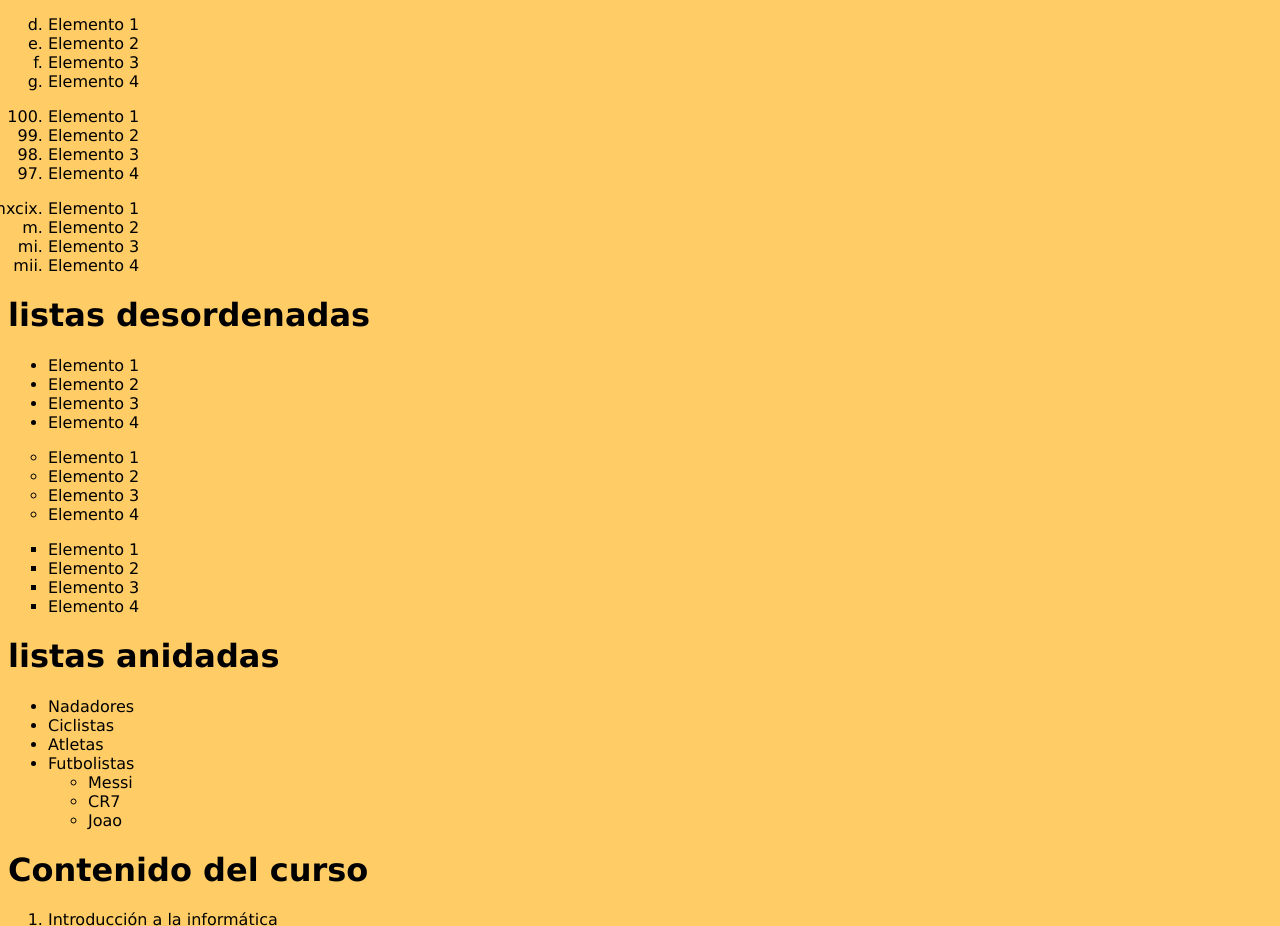
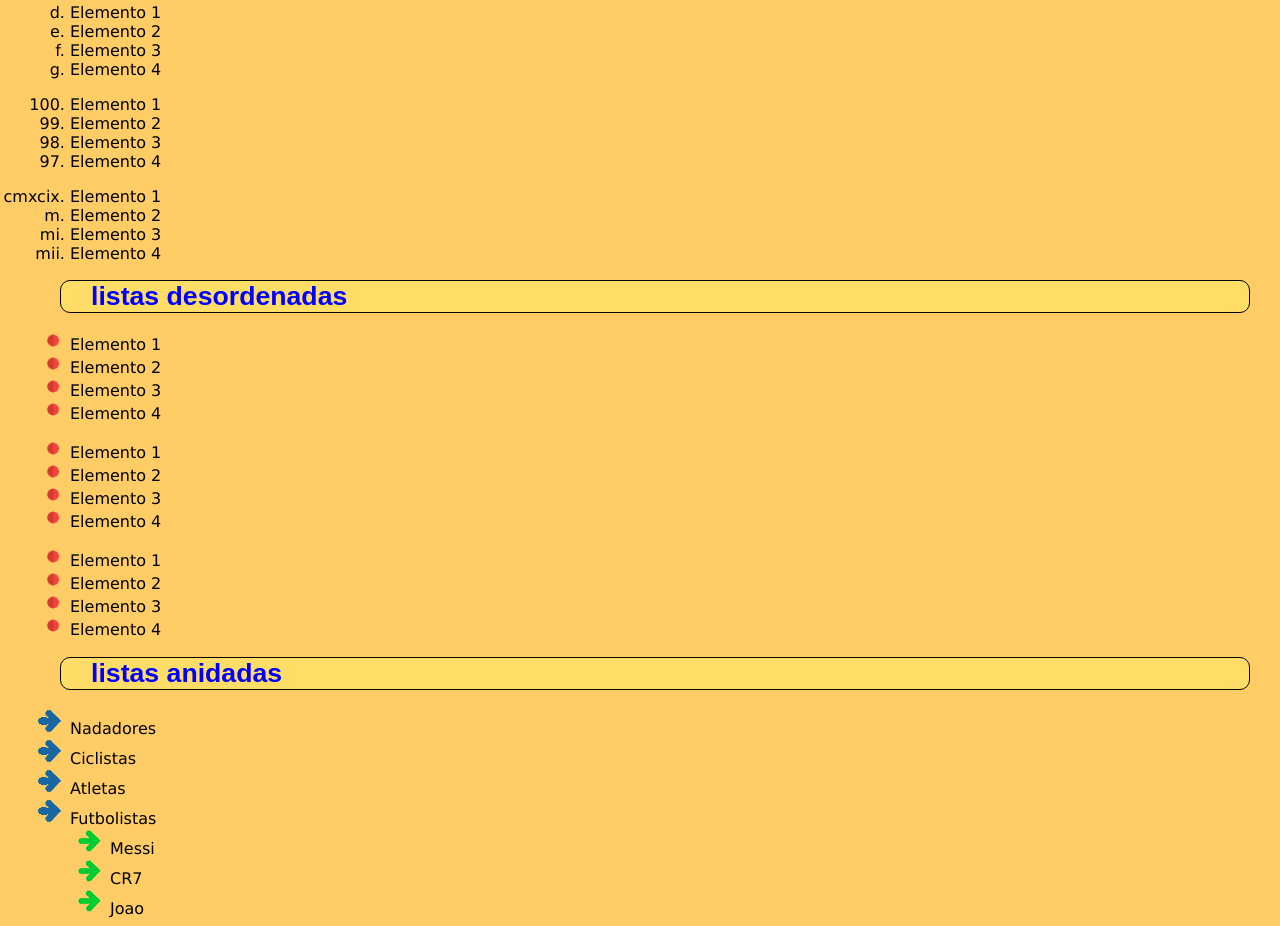
Before and after one commit to jlopezlopez/lmsgi, a plain HTML site: page ej2-listas/listas.html in a window 1280 px wide. Shown: the part 413-1339 px from the top of the page. Drawn offline with Linux system fonts and the light colour scheme.

Commit message:
cambios de clase

```diff
--- a/ej1/css/estilos.css
+++ b/ej1/css/estilos.css
@@ -29,7 +29,7 @@ background: radial-gradient(10%, ellipse farthest-corner, #66f
         font-size: 14pt;
     }
     h1 {
-    	font-family: Arial;
+    	font-family: "prueba";
     	font-size: 20pt;
         text-transform: capitalize;
         text-shadow: 2px 3px 1px gray;
--- a/ej2-listas/css/estilos.css
+++ b/ej2-listas/css/estilos.css
@@ -4,4 +4,43 @@ body {
         font-size: 12pt;
         color:black;
         background-color: #FFCC66;
+        margin: 30px;
 }
+h1
+{
+	background-color: #ffdd66;
+	font-size: 20pt;
+	font-family: arial;
+	color: blue;
+	border: 1px black solid;
+	border-radius: 10px;
+	margin-left: 30px;
+	padding-left: 30px;
+}
+
+/*
+ul {
+	list-style-image: url("../img/flecha-azul.png");
+}
+*/
+
+.punto {
+	list-style-image: url("../img/punto-rojo.png");
+}
+.uno {
+	list-style-image: url("../img/flecha-azul.png");
+}
+
+.dos {
+	list-style-image: url("../img/flecha-verde.png");
+}
+
+ol#romano {
+	list-style-type: lower-roman;
+}
+ol#letra {
+	list-style-type: lower-alpha;
+}
+ol#decimal {
+	list-style-type: decimal;
+}
--- a/ej2-listas/listas.html
+++ b/ej2-listas/listas.html
@@ -25,50 +25,50 @@
             <dd>Coorganización sin ánimo de lucro dedicada a la creación de software libre</dd>
     </dl>
    <h1>listas ordenadas</h1>
-    <ol type="a" start="4">
+    <ol id="letra" start="4">
         <li>Elemento 1</li>
         <li>Elemento 2</li>
         <li>Elemento 3</li>
         <li>Elemento 4</li>
     </ol>
-    <ol type="1" start="100" reversed="reversed">
+    <ol id="decimal" start="100" reversed="reversed">
         <li>Elemento 1</li>
         <li>Elemento 2</li>
         <li>Elemento 3</li>
         <li>Elemento 4</li>
     </ol>
-    <ol type="i" start="999">
+    <ol id="romano" start="999">
         <li>Elemento 1</li>
         <li>Elemento 2</li>
         <li>Elemento 3</li>
         <li>Elemento 4</li>
     </ol>
    <h1>listas desordenadas</h1>
-    <ul type="disc">
+    <ul class="punto">
         <li>Elemento 1</li>
         <li>Elemento 2</li>
         <li>Elemento 3</li>
         <li>Elemento 4</li>
     </ul>
-    <ul type="circle">
+    <ul  class="punto">
         <li>Elemento 1</li>
         <li>Elemento 2</li>
         <li>Elemento 3</li>
         <li>Elemento 4</li>
     </ul>
-    <ul type="square">
+    <ul  class="punto">
         <li>Elemento 1</li>
         <li>Elemento 2</li>
         <li>Elemento 3</li>
         <li>Elemento 4</li>
     </ul>
    <h1>listas anidadas</h1>
-       <ul>
+       <ul  class="uno">
            <li>Nadadores</li>
            <li>Ciclistas</li>
            <li>Atletas</li>
            <li>Futbolistas
-               <ul>
+               <ul class="dos">
                    <li>Messi</li>
                    <li>CR7</li>
                    <li>Joao</li>
@@ -76,7 +76,7 @@
 			</li>
        </ul>
    <h1> Contenido del curso</h1>
-    <ol type="1">
+    <ol>
         <li>Introducción a la informática</li>
         <li>LibreOffice</li>
             <ul type="circle">
@@ -85,7 +85,7 @@
                 <li>Impress</li>
             </ul>
         <li>Internet</li>
-            <ol type="1">
+            <ol>
                 <li>Servicio WWW
                     <ul type="square">
                         <li>Navegadores web</li>
```
